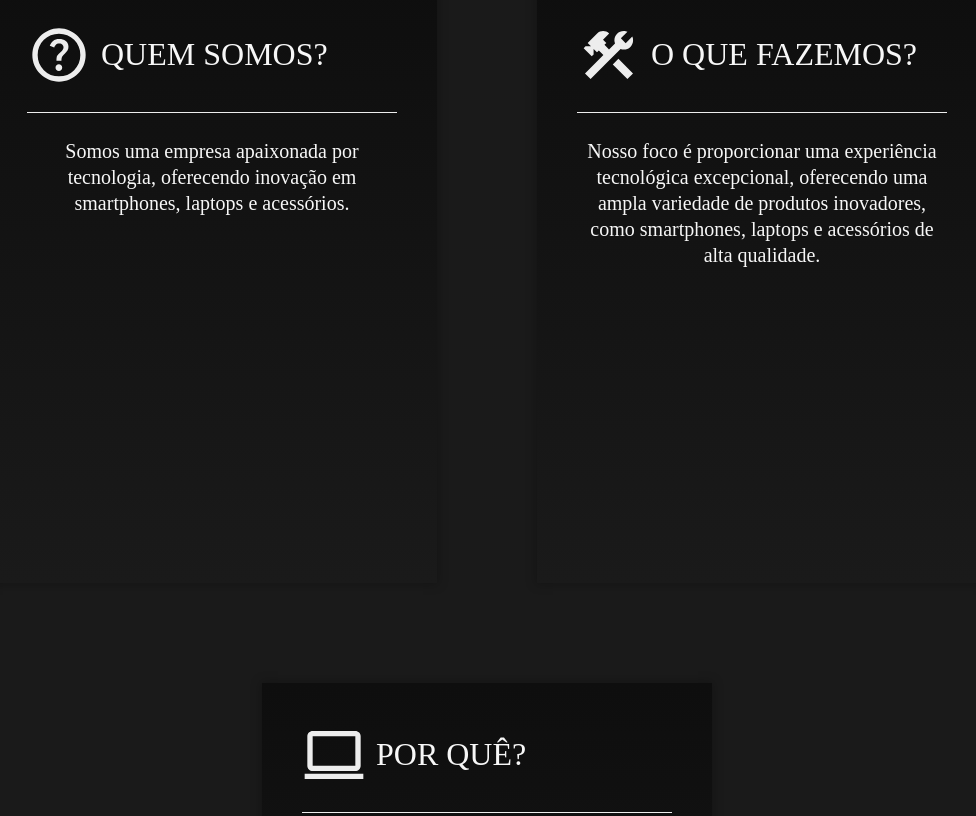
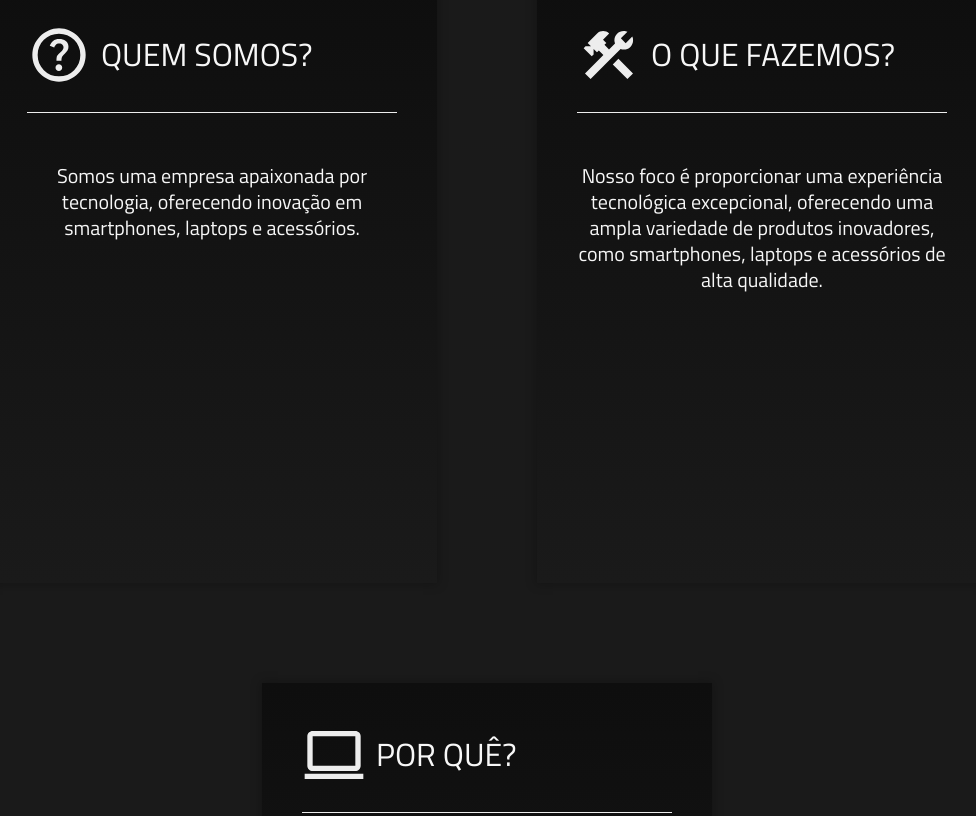
Before and after one commit to LFDev01/project-01, a plain HTML site: page index.html in a window 1280 px wide. Shown: the part 1100-1916 px from the top of the page, without its empty margins (153-1129 px from the left). Drawn offline with Linux system fonts and the light colour scheme.

Commit message:
about section font change

```diff
--- a/css/about.css
+++ b/css/about.css
@@ -17,6 +17,10 @@
    background: linear-gradient(180deg, #0E0E0E 0%, #1A1A1A 100%);
    box-shadow: 0px 0px 10px 1px rgba(0, 0, 0, 0.25);
    box-sizing: border-box;
+}
+
+.about-question p {
+   margin-top: 25px;
 }
 
 .question-container {
@@ -53,6 +57,10 @@
       padding: 2.5rem;
    }
 
+   .about-question p {
+      margin-top: 50px;
+   }
+
    .question-container {
       place-content: start;
    }
--- a/index.html
+++ b/index.html
@@ -59,10 +59,10 @@
          <li class="about-question">
             <div class="question-container flex g-10">
                <img src="./img/svg/about/question-1.svg" alt="" class="icon-1">
-               <h2 class="tf title-2 c-1 upper-text">Quem somos?</h2>
+               <h2 class="f-1 title-2 c-1 upper-text">Quem somos?</h2>
             </div>
 
-            <p class="text-small c-1 mt-25">Somos uma empresa apaixonada por tecnologia, oferecendo inovação em
+            <p class="f-1 text-small c-1">Somos uma empresa apaixonada por tecnologia, oferecendo inovação em
                smartphones, laptops e
                acessórios. </p>
          </li>
@@ -70,10 +70,10 @@
          <li class="about-question">
             <div class="question-container flex g-10">
                <img src="./img/svg/about/question-2.svg" alt="" class="icon-1">
-               <h2 class="tf title-2 c-1 upper-text">O que fazemos?</h2>
+               <h2 class="f-1 title-2 c-1 upper-text">O que fazemos?</h2>
             </div>
 
-            <p class="text-small c-1 mt-25">Nosso foco é proporcionar uma experiência tecnológica excepcional,
+            <p class="f-1 text-small c-1">Nosso foco é proporcionar uma experiência tecnológica excepcional,
                oferecendo uma ampla variedade de produtos inovadores, como smartphones, laptops e acessórios de alta
                qualidade.</p>
          </li>
@@ -81,10 +81,10 @@
          <li class="about-question">
             <div class="question-container flex g-10">
                <img src="./img/svg/about/question-3.svg" alt="" class="icon-1">
-               <h2 class="tf title-2 c-1 upper-text">Por quê?</h2>
+               <h2 class="f-1 title-2 c-1 upper-text">Por quê?</h2>
             </div>
 
-            <p class="text-small c-1 mt-20">Porque acreditamos que a tecnologia tem o poder de transformar vidas.</p>
+            <p class="f-1 text-small c-1">Porque acreditamos que a tecnologia tem o poder de transformar vidas.</p>
          </li>
 
       </ul>
```
